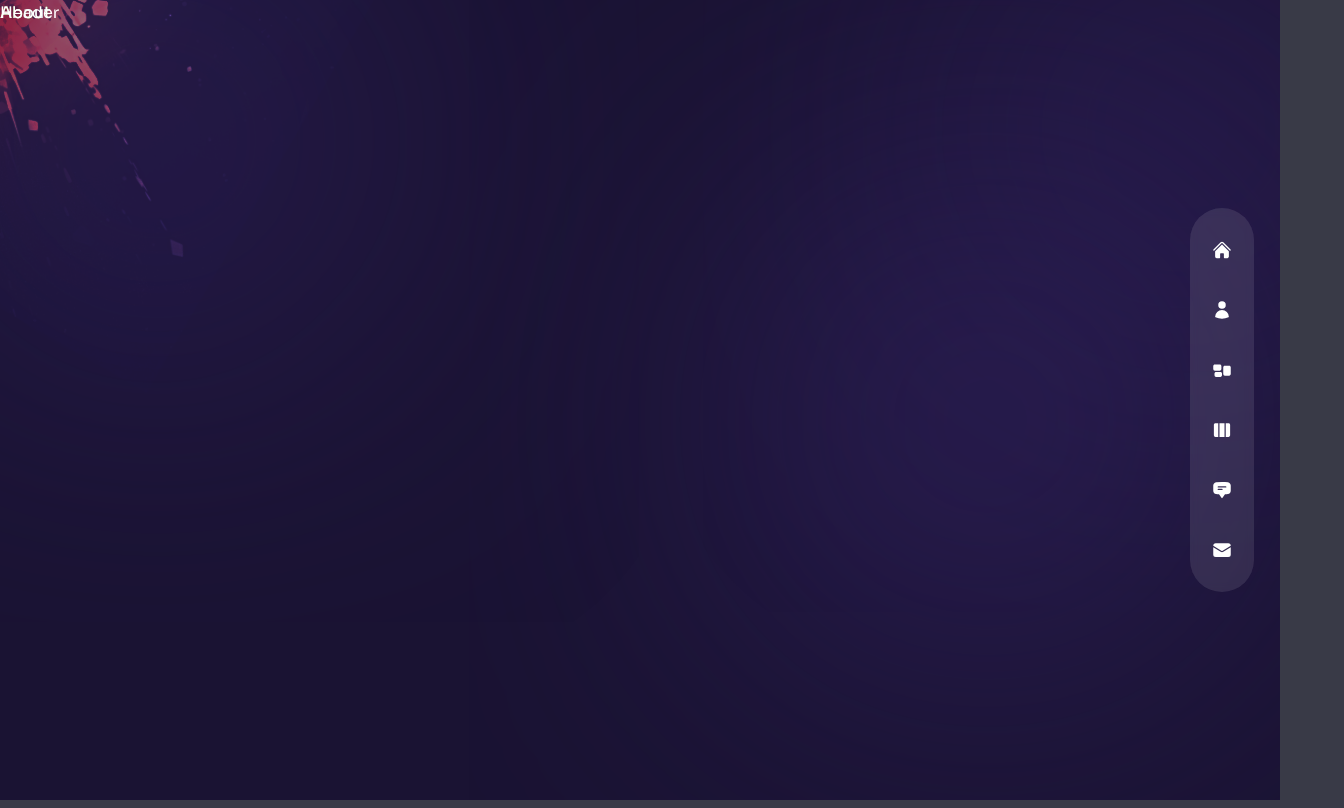
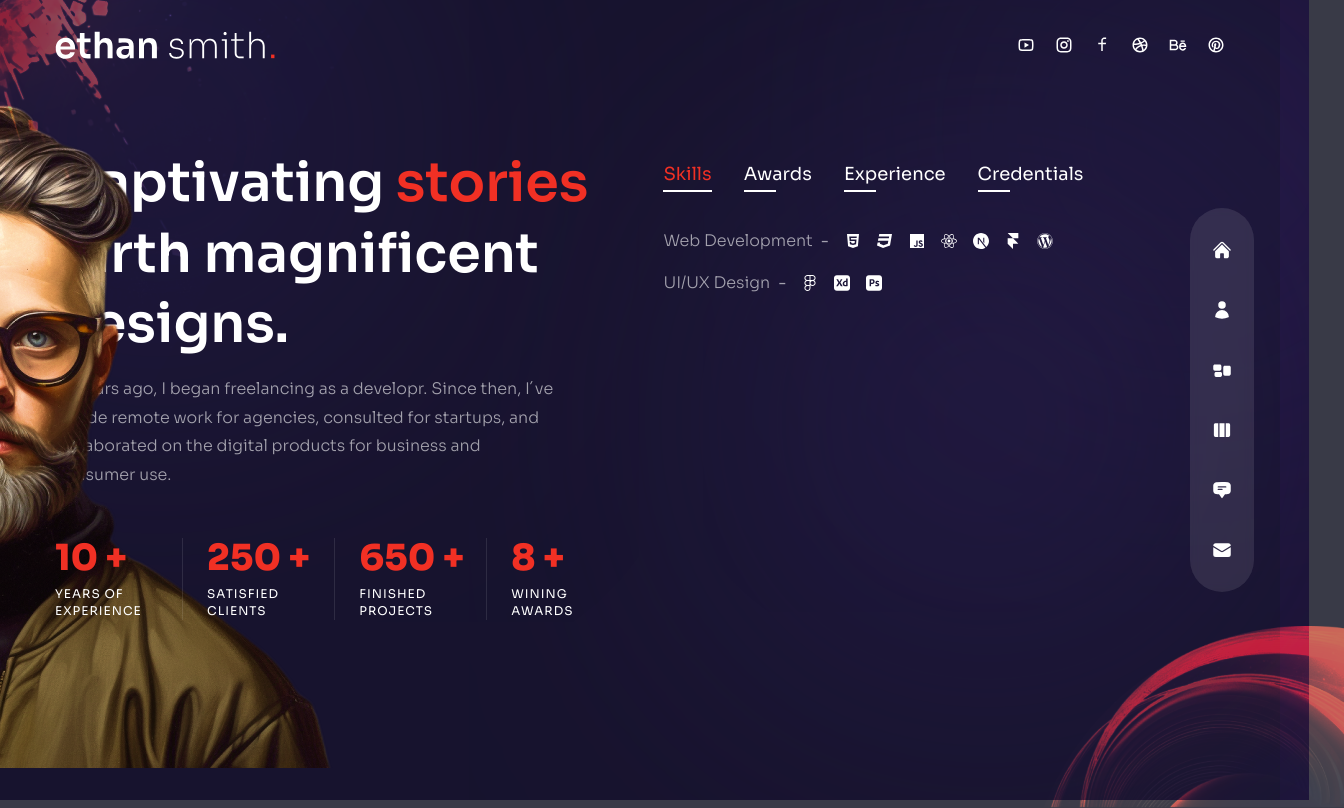
Before and after one commit to sebaespinosa/portfolio_nextjs_tailwind_framermotion, a Next.js app: page /about in a window 1280 px wide. Shown: the whole page, 1344 px wide, since content can reach past the window. Built offline with nearby package versions, Linux system fonts and the light colour scheme.

Commit message:
about lista con animaciones

```diff
--- a/package.json
+++ b/package.json
@@ -15,10 +15,10 @@
     "react-countup": "^6.5.3",
     "react-dom": "^18",
     "react-icons": "^5.3.0",
-    "react-tsparticles": "^2.12.2",
+    "react-tsparticles": "^2.9.3",
     "swiper": "^11.1.11",
     "tailwind-scrollbar": "^3.1.0",
-    "tsparticles": "^3.5.0"
+    "tsparticles": "^2.9.3"
   },
   "devDependencies": {
     "@types/node": "^20",
--- a/src/app/about/page.tsx
+++ b/src/app/about/page.tsx
@@ -1,3 +1,4 @@
+'use client'
 // icons
 import Transition from "@/components/Transition";
 import {
@@ -16,6 +17,12 @@ import {
     SiAdobephotoshop,
 } from "react-icons/si";
 
+import { useState } from "react";
+import { motion } from 'framer-motion';
+import Avatar from "@/components/Avatar";
+import Circles from "@/components/Circles";
+import { fadeIn } from "../../../variants";
+import CountUp from "react-countup";
 
 //  data
 const aboutData = [
@@ -91,10 +98,141 @@ const aboutData = [
 
 
 export default function About() {
+
+    const [index, setIndex] = useState(0);
+
     return (
         <>
         <Transition />
-        <div>About</div>
+        <div className="h-screen bg-primary/30 py-32 text-center xl:text-left">
+            <Circles />
+            {/* Avatar Img */}
+            <motion.div
+             variants={fadeIn('right', 0.2)}
+             initial='hidden'
+             animate='show'
+             exit='hidden'
+             className="hidden xl:flex absolute bottom-8 -left-[370px]">
+                <Avatar />
+            </motion.div>
+            <div className="container mx-auto h-full flex flex-col items-center xl:flex-row gap-x-6">
+                {/* text */}
+                <div className="flex-1 flex flex-col justify-center">
+                    <motion.h2
+                     variants={fadeIn('right', 0.2)}
+                     initial='hidden'
+                     animate='show'
+                     exit='hidden'
+                     className="h2">
+                        Captivating <span className="text-accent">stories</span> birth magnificent designs.
+                    </motion.h2>
+                    <motion.p
+                     variants={fadeIn('right', 0.4)}
+                     initial='hidden'
+                     animate='show'
+                     exit='hidden'
+                     className="max-w-[500px] mx-auto xl:mx-0 mb-6 xl:mb-12 px-12 xl:px-0">
+                        10 years ago, I began freelancing as a developr. Since then, I´ve donde remote work for agencies, consulted for startups, and collaborated on the digital products for business and consumer use.
+                    </motion.p>
+
+                    {/* counters */}
+                    <motion.div
+                     variants={fadeIn('right', 0.6)}
+                     initial='hidden'
+                     animate='show'
+                     exit='hidden'
+                     className="hidden md:flex md:max-w-xl xl:max-w-none mx-auto xl:mx-0 mb-8">
+                        <div className="flex flex-1 xl:gap-x-6">
+                            {/* experience */}
+                            <div className="relative flex-1 after:w-[1px] after:h-full after:bg-white/10 after:absolute after:top-0 after:right-0">
+                                <div className="text-2xl xl:text-4xl font-extrabold text-accent mb-2">
+                                    <CountUp start={0} end={10} duration={5} /> +
+                                </div>
+                                <div className="text-xs uppercase tracking-[1px] leading-[1.4] max-w-[100px]">
+                                    Years of experience
+                                </div>
+                            </div>
+                            {/* clients */}
+                            <div className="relative flex-1 after:w-[1px] after:h-full after:bg-white/10 after:absolute after:top-0 after:right-0">
+                                <div className="text-2xl xl:text-4xl font-extrabold text-accent mb-2">
+                                    <CountUp start={0} end={250} duration={5} /> +
+                                </div>
+                                <div className="text-xs uppercase tracking-[1px] leading-[1.4] max-w-[100px]">
+                                    Satisfied clients
+                                </div>
+                            </div>
+                            {/* finished projects */}
+                            <div className="relative flex-1 after:w-[1px] after:h-full after:bg-white/10 after:absolute after:top-0 after:right-0">
+                                <div className="text-2xl xl:text-4xl font-extrabold text-accent mb-2">
+                                    <CountUp start={0} end={650} duration={5} /> +
+                                </div>
+                                <div className="text-xs uppercase tracking-[1px] leading-[1.4] max-w-[100px]">
+                                    Finished projects
+                                </div>
+                            </div>
+                            {/* awards */}
+                            <div className="relative flex-1">
+                                <div className="text-2xl xl:text-4xl font-extrabold text-accent mb-2">
+                                    <CountUp start={0} end={8} duration={5} /> +
+                                </div>
+                                <div className="text-xs uppercase tracking-[1px] leading-[1.4] max-w-[100px]">
+                                    Wining awards
+                                </div>
+                            </div>
+                        </div>
+                    </motion.div>
+
+                </div>
+                {/* info */}
+                <motion.div
+                 variants={fadeIn('left', 0.4)}
+                 initial='hidden'
+                 animate='show'
+                 exit='hidden'
+                 className="flex flex-col w-full xl:max-w-[48%] h-[480px]">
+                    <div className="flex gap-x-4 xl:gap-x-8 mx-auto xl:mx-0 mb-4">
+                        {aboutData.map( (item, itemIndex) => {
+                            return(
+                                <div
+                                 key={itemIndex}
+                                 className={
+                                    `${ index === itemIndex ? 'text-accent after:w-[100%] after:bg-accent after:transition-all after:duration-300' : ''} cursor-pointer capitalize xl:text-lg relative after:w-8 after:h-[2px] after:bg-white after:absolute after:-bottom-1 after:left-0`
+                                 }
+                                 onClick={ () => setIndex(itemIndex) }
+                                >
+                                    { item.title }
+
+                                </div>
+                            )
+                        })}
+                    </div>
+                    <div className="py-2 xl:py-6 flex flex-col gap-y-2 xl:gap-y-4 items-center xl:items-start">
+                        { aboutData[index].info.map( (item, itemIndex) => {
+                            return(
+                                <div
+                                 key={itemIndex}
+                                 className="flex-1 flex flex-col md:flex-row max-w-max gap-x-2 items-center text-white/60">
+                                    {/* title */}
+                                    <div className="font-light mb-2 md:mb-0">
+                                        {item.title}
+                                    </div>
+                                    <div className="hidden md:flex">-</div>
+                                    <div>{item.stage}</div>
+                                    {/* icons */}
+                                    <div className="flex gap-x-4">
+                                        { item.icons?.map( (icon, iconIndex) => {
+                                            return (
+                                                <div className="text-2-xl text-white">{icon}</div>
+                                            )
+                                        } ) }
+                                    </div>
+                                </div>
+                            )
+                        } ) }
+                    </div>
+                </motion.div>
+            </div>
+        </div>
         </>
 
     )
--- a/src/components/Circles.tsx
+++ b/src/components/Circles.tsx
@@ -1,6 +1,16 @@
+import Image from "next/image";
+
 const Circles = () => {
   return (
-    <div>Circles</div>
+    <div className="w-[200px] xl:w-[300px] absolute -right-16 -bottom-2 mix-blend-color-dodge animate-pulse duration-75 z-10">
+      <Image
+        width={260}
+        height={200}
+        src={'/circles.png'}
+        alt=""
+        className="w-full h-full"
+      />
+    </div>
   )
 }
 
--- a/src/components/Header.tsx
+++ b/src/components/Header.tsx
@@ -1,7 +1,27 @@
+import Link from "next/link"
+import Image from "next/image";
+
+import Socials from "./Socials";
+
 const Header = () => {
   return (
-    <header className="absolute z-30 w-full">
-      Header
+    <header className="absolute z-30 w-full flex items-center px-16 xl:px-0 xl:h-[90px]">
+      <div className="container mx-auto">
+        <div className="flex flex-col lg:flex-row justify-between items-center gap-y-6 py-8">
+          {/* logo */}
+          <Link href="/">
+            <Image
+              width={220}
+              height={48}
+              src={'/logo.svg'}
+              alt=""
+              priority={true}
+            />
+          </Link>
+          {/* Socials */}
+          <Socials />
+        </div>
+      </div>
     </header>
   )
 }
--- a/src/components/Socials.tsx
+++ b/src/components/Socials.tsx
@@ -1,6 +1,29 @@
+import Link from "next/link";
+
+import { RiYoutubeLine, RiInstagramLine, RiFacebookLine, RiDribbbleLine, RiBehanceLine, RiPinterestLine } from 'react-icons/ri';
+
 const Socials = () => {
   return (
-    <div>Socials</div>
+    <div className="flex items-center gap-x-5 text-lg">
+      <Link href="" className="hover:text-accent transition-all duration-300">
+        <RiYoutubeLine />
+      </Link>
+      <Link href="" className="hover:text-accent transition-all duration-300">
+        <RiInstagramLine />
+      </Link>
+      <Link href="" className="hover:text-accent transition-all duration-300">
+        <RiFacebookLine />
+      </Link>
+      <Link href="" className="hover:text-accent transition-all duration-300">
+        <RiDribbbleLine />
+      </Link>
+      <Link href="" className="hover:text-accent transition-all duration-300">
+        <RiBehanceLine />
+      </Link>
+      <Link href="" className="hover:text-accent transition-all duration-300">
+        <RiPinterestLine />
+      </Link>
+    </div>
   )
 }
 
```
Also changed, not shown: 2 other files (tests, documents, lock files or other folders).
